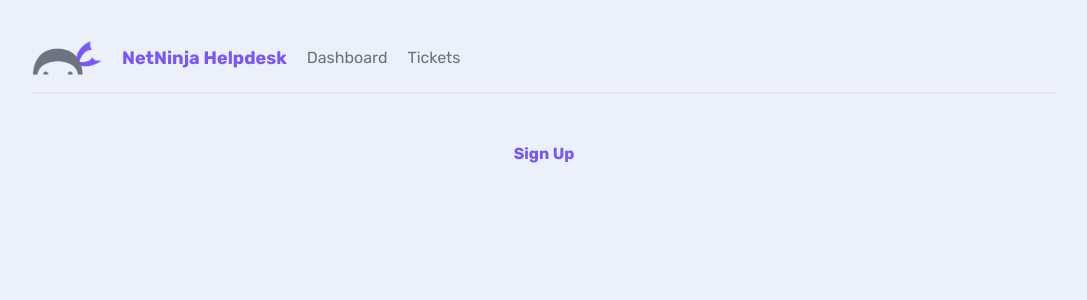
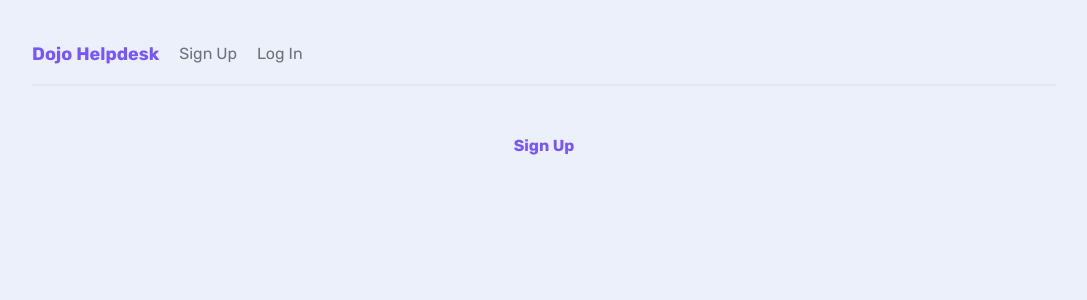
Before and after one commit to Philippe35507/NetNinja-Helpdesk, a Next.js app: page /signup in a window 1280 px wide. Shown: the top 300 px of the page, without its empty margins (96-1183 px from the left). Built offline with nearby package versions, Linux system fonts and the light colour scheme.

Commit message:
Nested Layouts

```diff
--- /dev/null
+++ b/app/(auth)/layout.jsx
@@ -0,0 +1,14 @@
+import Link from "next/link";
+
+export default function AuthLayout({ children }) {
+  return (
+    <>
+      <nav>
+        <h1>Dojo Helpdesk</h1>
+        <Link href="/signup">Sign Up</Link>
+        <Link href="/login">Log In</Link>
+      </nav>
+      {children}
+    </>
+  );
+}
--- /dev/null
+++ b/app/(dashboard)/layout.jsx
@@ -0,0 +1,10 @@
+import Navbar from "../components/Navbar";
+
+export default function DashboardLayout({ children }) {
+  return (
+    <>
+      <Navbar />
+      {children}
+    </>
+  );
+}
--- a/app/layout.jsx
+++ b/app/layout.jsx
@@ -1,8 +1,5 @@
 import "./globals.css";
 import { Rubik } from "next/font/google";
-
-// components
-import Navbar from "./components/Navbar";
 
 const rubik = Rubik({ subsets: ["latin"] });
 
@@ -14,10 +11,7 @@
 export default function RootLayout({ children }) {
   return (
     <html lang="en">
-      <body className={rubik.className}>
-        <Navbar />
-        {children}
-      </body>
+      <body className={rubik.className}>{children}</body>
     </html>
   );
 }
```
